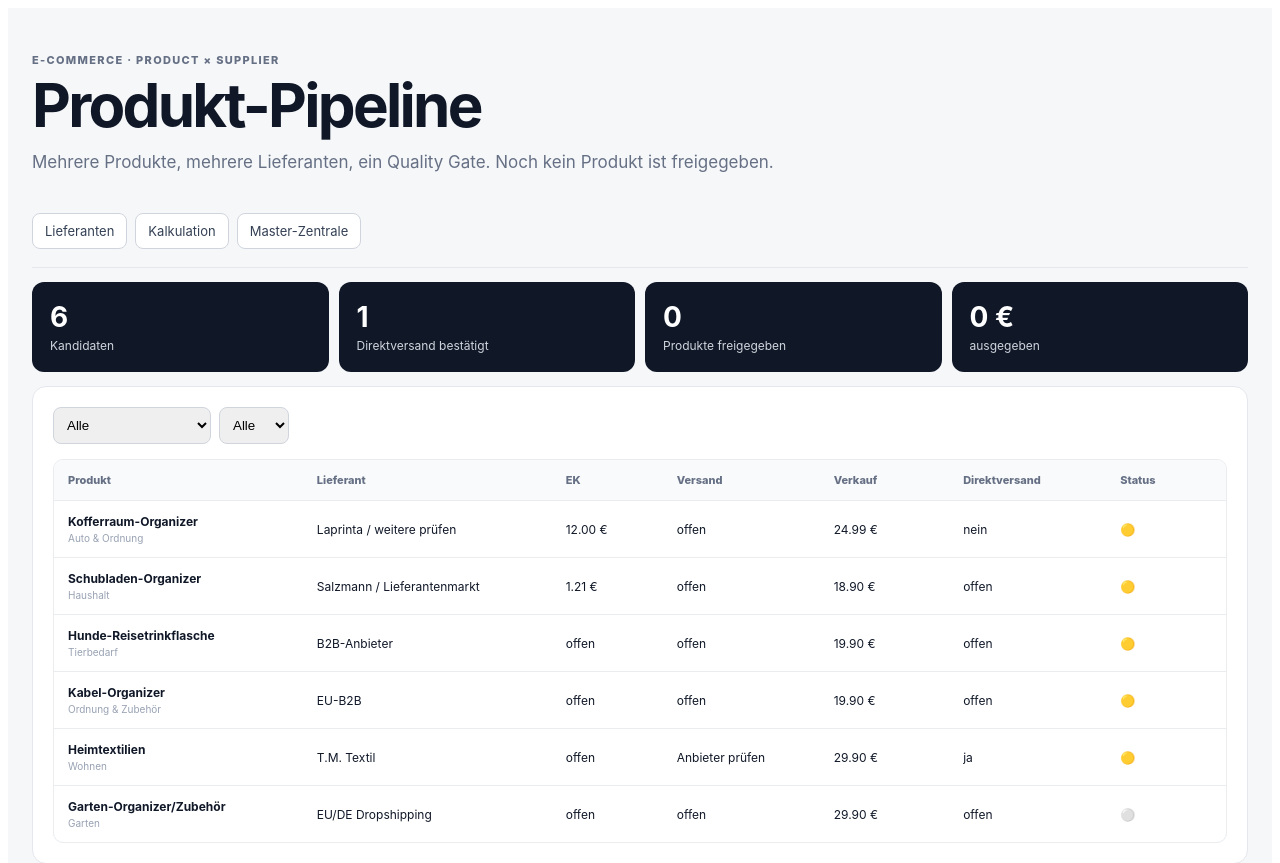
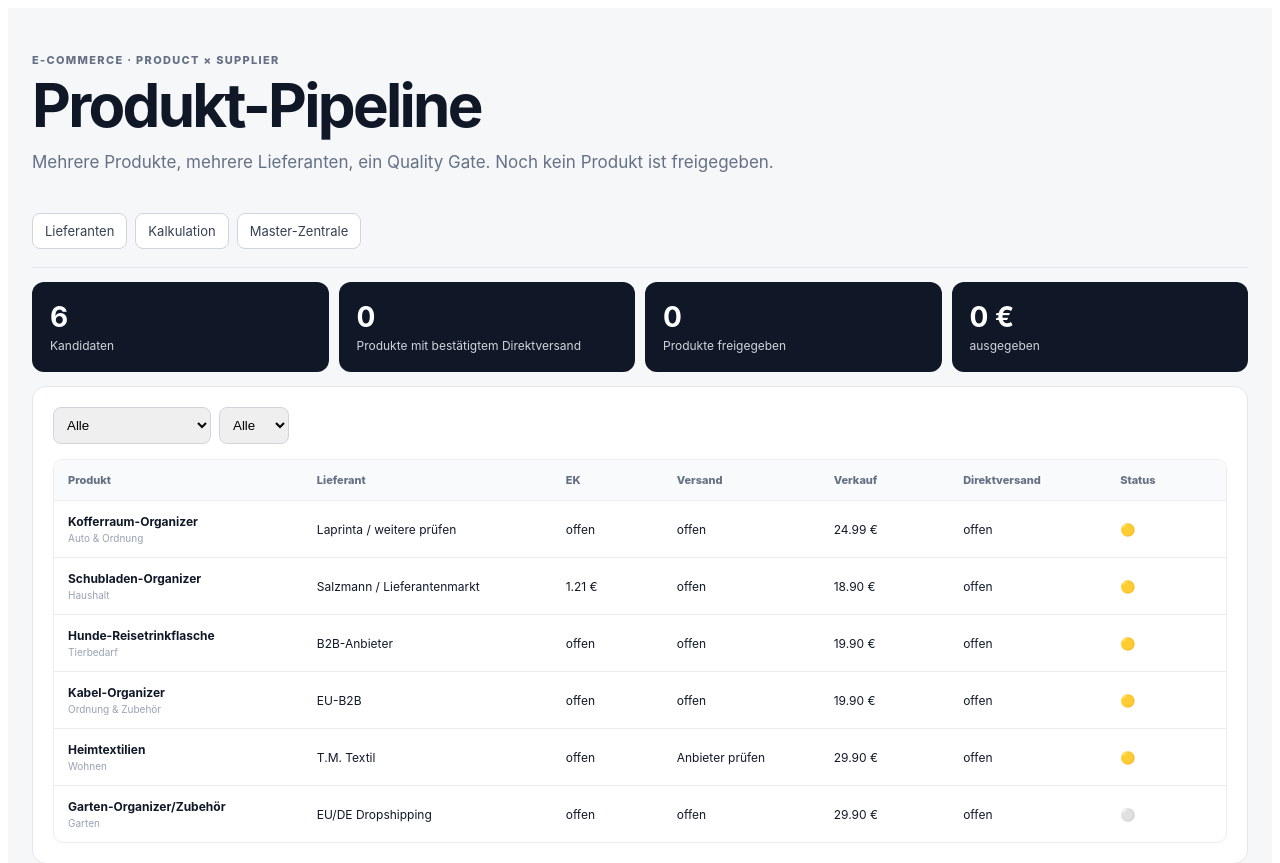
Before and after one commit to adnan-51-bit/adnan, a Next.js app: page /produkt-pipeline in a window 1280 px wide. Shown: the top 863 px of the page. Built offline with nearby package versions, Linux system fonts and the light colour scheme.

Commit message:
fix: remove unsupported product-level supplier assumptions

```diff
--- a/app/produkt-pipeline/page.jsx
+++ b/app/produkt-pipeline/page.jsx
@@ -3,11 +3,11 @@
 import { useMemo, useState } from "react";
 
 const products = [
-  {id:"auto-organizer",product:"Kofferraum-Organizer",category:"Auto & Ordnung",supplier:"Laprinta / weitere prüfen",supplierCost:12,shipping:"offen",sale:24.99,drop:"nein",status:"🟡",next:"Direktversand-Partner und Gesamtkosten prüfen"},
+  {id:"auto-organizer",product:"Kofferraum-Organizer",category:"Auto & Ordnung",supplier:"Laprinta / weitere prüfen",supplierCost:null,shipping:"offen",sale:24.99,drop:"offen",status:"🟡",next:"Direktversand-Partner und Gesamtkosten prüfen"},
   {id:"drawer",product:"Schubladen-Organizer",category:"Haushalt",supplier:"Salzmann / Lieferantenmarkt",supplierCost:1.21,shipping:"offen",sale:18.90,drop:"offen",status:"🟡",next:"Dropshipping-Lieferant mit kleiner MOQ finden"},
   {id:"dog-bottle",product:"Hunde-Reisetrinkflasche",category:"Tierbedarf",supplier:"B2B-Anbieter",supplierCost:null,shipping:"offen",sale:19.90,drop:"offen",status:"🟡",next:"Direktversand + EK verifizieren"},
   {id:"cable",product:"Kabel-Organizer",category:"Ordnung & Zubehör",supplier:"EU-B2B",supplierCost:null,shipping:"offen",sale:19.90,drop:"offen",status:"🟡",next:"Lieferant mit Direktversand finden"},
-  {id:"textile",product:"Heimtextilien",category:"Wohnen",supplier:"T.M. Textil",supplierCost:null,shipping:"Anbieter prüfen",sale:29.90,drop:"ja",status:"🟡",next:"konkretes Produkt + Marge auswählen"},
+  {id:"textile",product:"Heimtextilien",category:"Wohnen",supplier:"T.M. Textil",supplierCost:null,shipping:"Anbieter prüfen",sale:29.90,drop:"offen",status:"🟡",next:"konkretes Produkt + Marge auswählen"},
   {id:"garden",product:"Garten-Organizer/Zubehör",category:"Garten",supplier:"EU/DE Dropshipping",supplierCost:null,shipping:"offen",sale:29.90,drop:"offen",status:"⚪",next:"Produktrecherche starten"}
 ];
 
@@ -18,7 +18,7 @@ export default function ProduktPipeline(){
  return <main className="shell">
   <header><div className="eyebrow">E-COMMERCE · PRODUCT × SUPPLIER</div><h1>Produkt-Pipeline</h1><p>Mehrere Produkte, mehrere Lieferanten, ein Quality Gate. Noch kein Produkt ist freigegeben.</p></header>
   <nav><a href="/lieferanten">Lieferanten</a><a href="/shop">Kalkulation</a><a href="/zentral">Master-Zentrale</a></nav>
-  <section className="stats"><div><b>{products.length}</b><span>Kandidaten</span></div><div><b>{products.filter(p=>p.drop==="ja").length}</b><span>Direktversand bestätigt</span></div><div><b>0</b><span>Produkte freigegeben</span></div><div><b>0 €</b><span>ausgegeben</span></div></section>
+  <section className="stats"><div><b>{products.length}</b><span>Kandidaten</span></div><div><b>{products.filter(p=>p.drop==="ja").length}</b><span>Produkte mit bestätigtem Direktversand</span></div><div><b>0</b><span>Produkte freigegeben</span></div><div><b>0 €</b><span>ausgegeben</span></div></section>
   <section className="panel">
    <div className="filters"><select value={category} onChange={e=>setCategory(e.target.value)}><option>Alle</option>{[...new Set(products.map(p=>p.category))].map(x=><option key={x}>{x}</option>)}</select><select value={show} onChange={e=>setShow(e.target.value)}><option>Alle</option><option>ja</option><option>nein</option><option>offen</option></select></div>
    <div className="table"><div className="row head"><span>Produkt</span><span>Lieferant</span><span>EK</span><span>Versand</span><span>Verkauf</span><span>Direktversand</span><span>Status</span></div>
```
